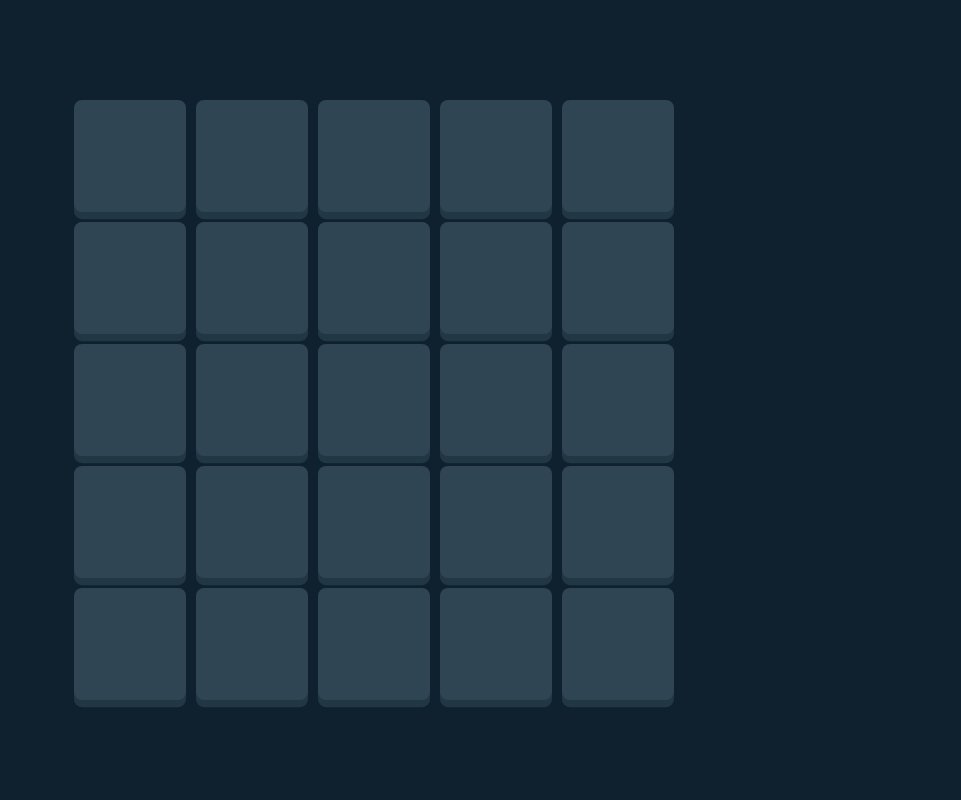
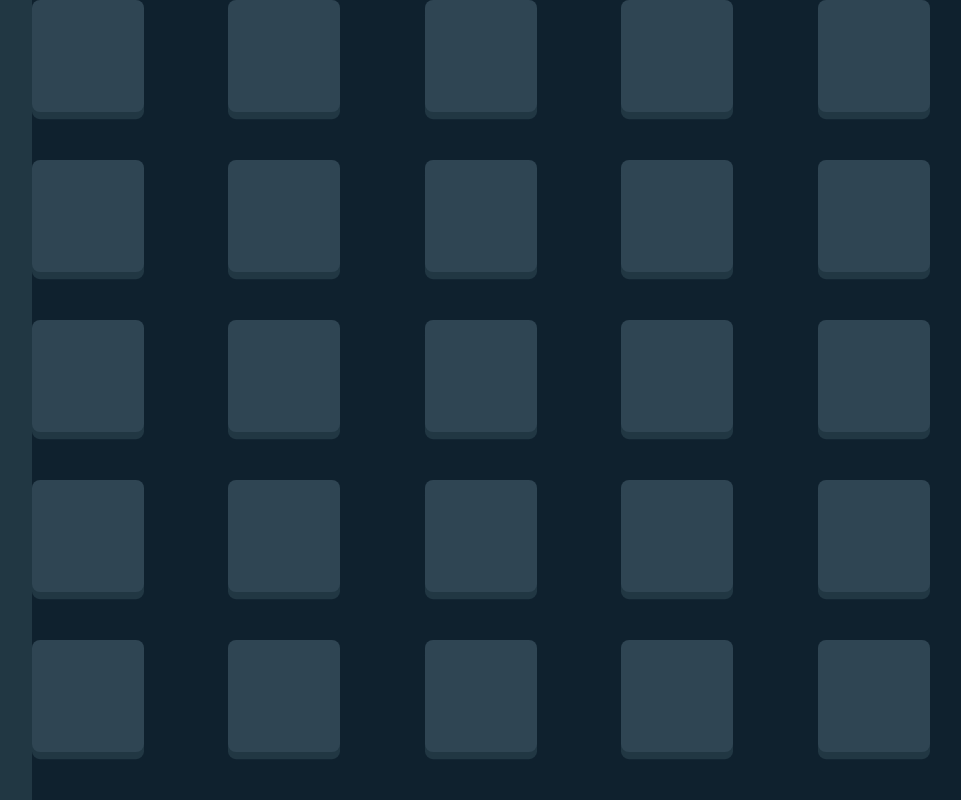
Before and after one commit to SuperStar0106/betting_game, a React (Create React App) app: page /main in a window 1280 px wide. Shown: the whole page, without its empty margins (266-1227 px from the left). Built offline with nearby package versions, Linux system fonts and the light colour scheme.

Commit message:
added initial sidebar

```diff
--- a/src/components/view/Main/index.style.ts
+++ b/src/components/view/Main/index.style.ts
@@ -8,6 +8,6 @@ export const MainViewStyle = styled.div<MainViewStyleProps>`
   height: 100vh;
   background-color: ${(props) => (props.theme as CustomTheme).colors.primary80};
   display: flex;
-  justify-content: center;
-  align-items: center;
+  // justify-content: flex-end;
+  flex-direction: row;
 `;
--- a/src/components/view/Main/index.tsx
+++ b/src/components/view/Main/index.tsx
@@ -1,13 +1,14 @@
 import React from "react";
 import { MainViewStyle } from "./index.style";
-import { MineComponent } from "../../common";
 import { TableView } from "../Table";
+import { SideBarView } from "../SideBar";
 
 type MainViewProps = {};
 
 export const MainView: React.FC<MainViewProps> = (props) => {
   return (
     <MainViewStyle>
+      <SideBarView />
       <TableView />
     </MainViewStyle>
   );
--- /dev/null
+++ b/src/components/view/SideBar/index.style.ts
@@ -0,0 +1,10 @@
+import styled from "styled-components";
+import { CustomTheme } from "../../../styles/type";
+
+type SideBarViewStyleProps = {};
+
+export const SideBarViewStyle = styled.div<SideBarViewStyleProps>`
+  width: 298px;
+  height: 100vh;
+  background-color: ${(props) => (props.theme as CustomTheme).colors.primary40};
+`;
--- /dev/null
+++ b/src/components/view/SideBar/index.tsx
@@ -0,0 +1,7 @@
+import { SideBarViewStyle } from "./index.style";
+
+type SideBarViewProps = {};
+
+export const SideBarView = () => {
+  return <SideBarViewStyle></SideBarViewStyle>;
+};
--- a/src/components/view/Table/index.style.ts
+++ b/src/components/view/Table/index.style.ts
@@ -5,9 +5,10 @@ type TableViewStyleProps = {};
 export const TableViewStyle = styled.div<TableViewStyleProps>`
   &.table {
     display: grid;
+    width: calc(100% - 298px);
     grid-template-columns: repeat(5, 1fr);
     grid-template-rows: repeat(5, 1fr);
-    gap: 10px;
+    gap: 0;
   }
 
   &.cell {
--- a/src/components/view/Table/index.tsx
+++ b/src/components/view/Table/index.tsx
@@ -11,7 +11,7 @@ export const TableView = () => {
       for (let j = 0; j < cols; j++) {
         cells.push(
           <div key={`${i}-${j}`} className="cell">
-            <MineComponent isBettingStart={true} isBomb={true} />
+            <MineComponent isBettingStart={false} isBomb={true} />
           </div>
         );
       }
--- a/src/components/view/index.ts
+++ b/src/components/view/index.ts
@@ -1,2 +1,3 @@
 export * from './Main';
 export * from './Table';
+export * from './SideBar';
--- a/src/pages/Main/index.style.ts
+++ b/src/pages/Main/index.style.ts
@@ -1,3 +1,7 @@
 import styled from "styled-components";
 
-export const MainPageStyle = styled.div``;
+export const MainPageStyle = styled.div`
+  display: flex;
+  width: 100%;
+  height: 100vh;
+`;
```
